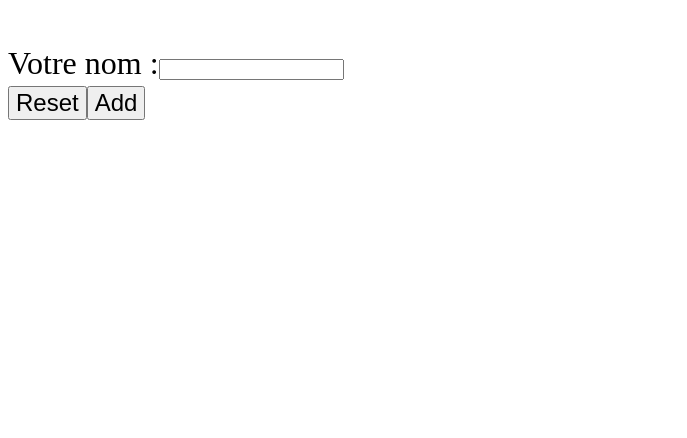
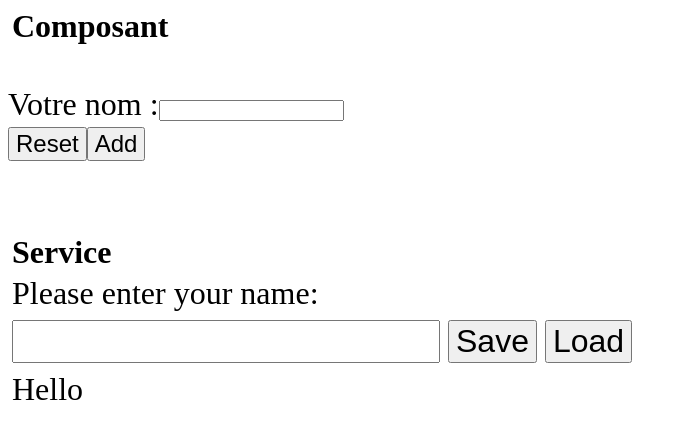
Before and after one commit to SandraLamire/First-project-Angular, an Angular app: page / in a window 1280 px wide. Shown: the top 438 px of the page, without its empty margins (0-687 px from the left). Built offline with nearby package versions, Linux system fonts and the light colour scheme.

Commit message:
Création manuelle d'un service Singleton

```diff
--- a/src/app/app.component.html
+++ b/src/app/app.component.html
@@ -1,2 +1,12 @@
 <!-- appel du 1er composant crée -->
+<h2>Composant</h2>
 <app-my-component></app-my-component>
+
+<!-- Utilisation du service UserName -->
+<h2>Service</h2>
+<p>Please enter your name: </p>
+<input type="text" [(ngModel)]="userName">
+<button (click)="saveName()">Save</button>
+<button (click)="loadName()">Load</button>
+
+<p>Hello {{ userName }}</p>
--- a/src/app/app.component.ts
+++ b/src/app/app.component.ts
@@ -1,4 +1,5 @@
 import { Component } from '@angular/core';
+import { UserService } from './services/user.service';
 
 @Component({
   selector: 'app-root',
@@ -7,4 +8,17 @@ import { Component } from '@angular/core';
 })
 export class AppComponent {
   title = 'first-project-angular';
+  userName: string = "";
+
+  constructor(private userService: UserService) { };
+
+  saveName() {
+    this.userService.setUserName(this.userName);
+    this.userName = "";
+  }
+
+  loadName() {
+    this.userName = this.userService.getUserName();
+  }
+
 }
--- a/src/app/app.module.ts
+++ b/src/app/app.module.ts
@@ -6,6 +6,8 @@ import { AppComponent } from './app.component';
 import { MyComponentComponent } from './my-component/my-component.component';
 // formsModule import
 import { FormsModule } from '@angular/forms';
+// import du service
+import { UserService } from './services/user.service';
 
 @NgModule({
   declarations: [
@@ -18,7 +20,8 @@ import { FormsModule } from '@angular/forms';
     // enregistrer formsModule ici
     FormsModule
   ],
-  providers: [],
+  // enregistrer le service ici
+  providers: [UserService],
   bootstrap: [AppComponent]
 })
 export class AppModule { }
--- /dev/null
+++ b/src/app/services/user.service.ts
@@ -0,0 +1,19 @@
+import { Injectable } from "@angular/core";
+
+@Injectable({
+    providedIn: 'root'
+})
+
+export class UserService {
+    public currentUser: string = '';
+
+    constructor() { };
+
+    setUserName(name: string) {
+        this.currentUser = name;
+    }
+
+    getUserName() {
+        return this.currentUser;
+    }
+}
```
